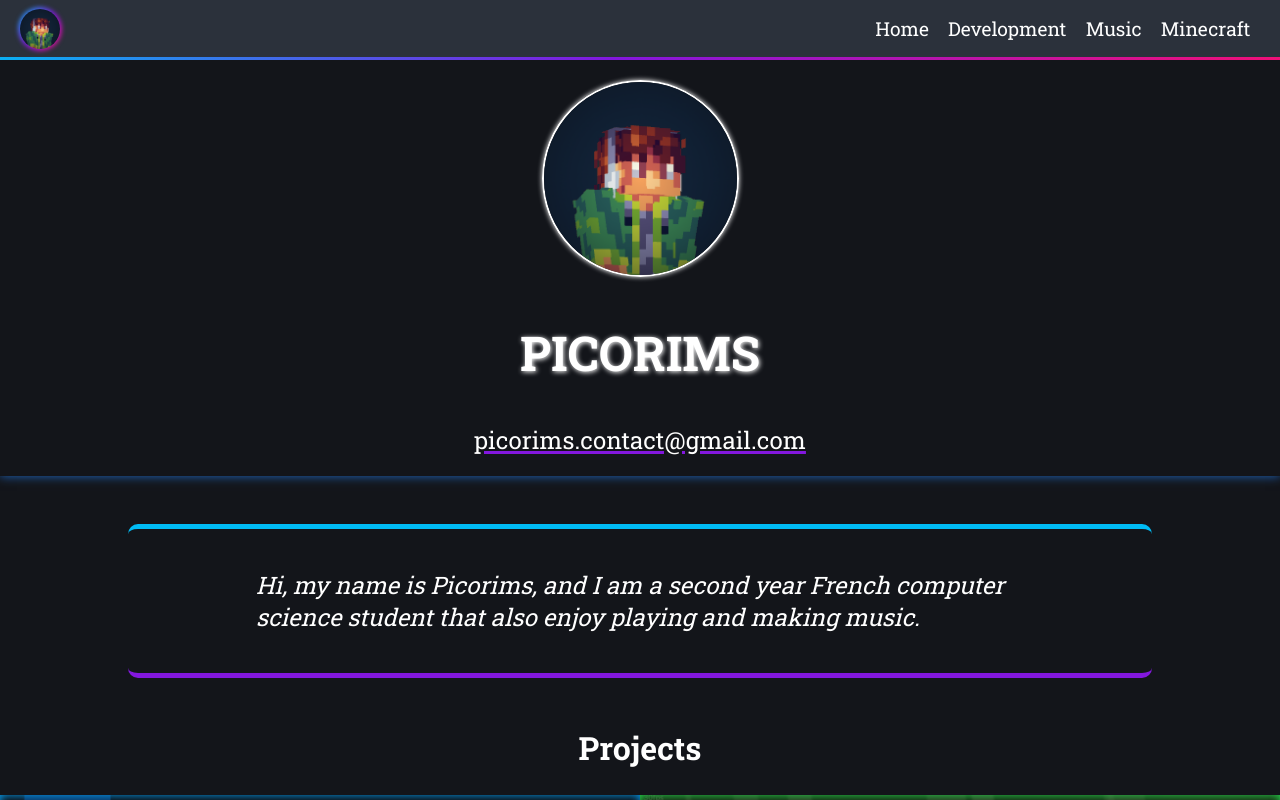
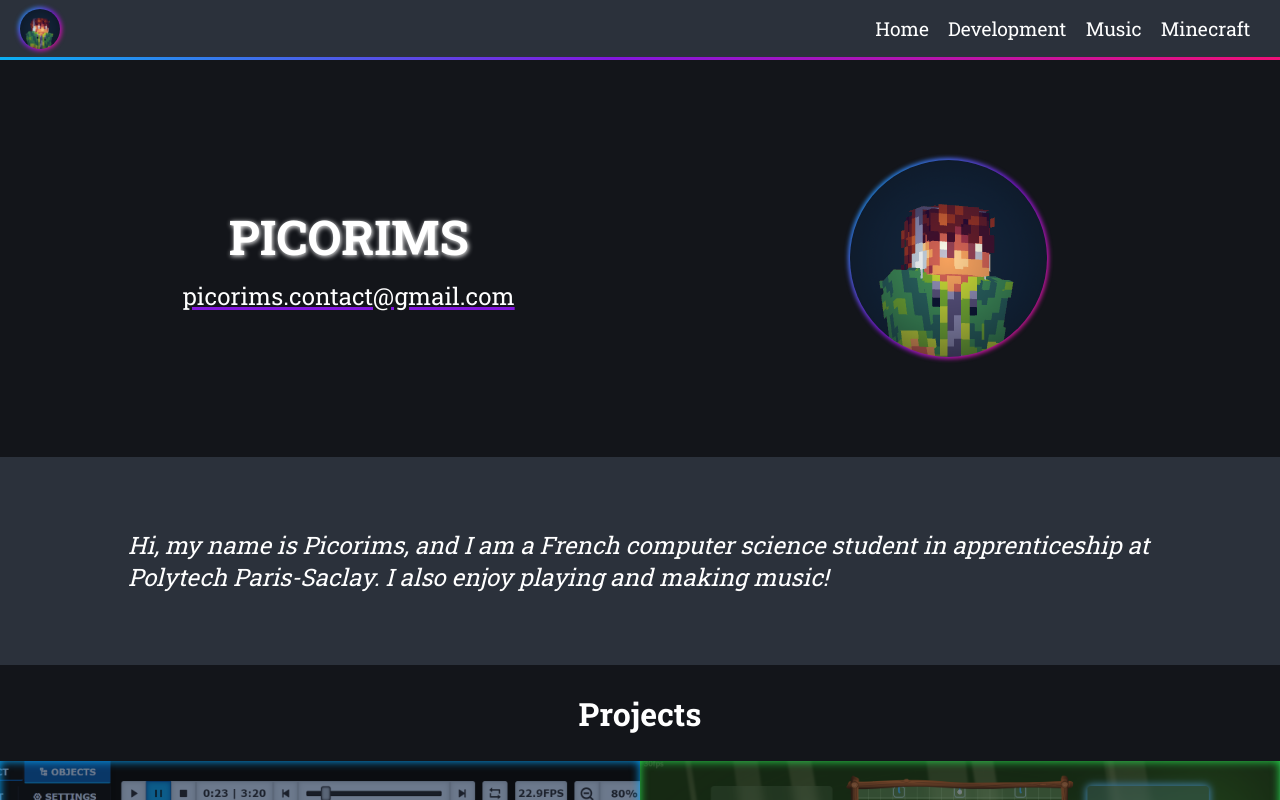
Before and after one commit to Picorims/picorims.github.io, a SvelteKit app: page / in a window 1280 px wide. Shown: the top 800 px of the page. Built offline with nearby package versions, Linux system fonts and the light colour scheme.

Commit message:
improve home page

```diff
--- a/src/routes/+page.svelte
+++ b/src/routes/+page.svelte
@@ -1,13 +1,20 @@
 <section id="banner">
-    <img id="profile_icon" width="197" height="197" src="/assets/profile_icon.png" alt="picorims icon" />
-    <h1 id="title">Picorims</h1>
-    <a id="email" href="mailto:picorims.contact@gmail.com">picorims.contact@gmail.com</a>
+    <div>
+        <h1 id="title">Picorims</h1>
+        <a id="email" href="mailto:picorims.contact@gmail.com">picorims.contact@gmail.com</a>
+    </div>
+    <div class="banner-right">
+        <div id="profile-icon">
+            <img width="197" height="197" src="/assets/profile_icon.png" alt="picorims icon" />
+        </div>
+    </div>
 </section>
 
 <section id="presentation">
     <p>
-        Hi, my name is Picorims, and I am a second year French computer science student
-        that also enjoy playing and making music.
+        Hi, my name is Picorims, and I am a French computer science student
+        in apprenticeship at Polytech Paris-Saclay.
+        I also enjoy playing and making music!
     </p>
 </section>
 
@@ -47,3 +54,75 @@
         </div>
     </div>
 </section>
+
+<style>
+    #banner {
+        width: 100%;
+        padding: 50px;
+        display: flex;
+        flex-wrap: wrap;
+        align-items: center;
+        justify-content: center;
+
+        text-align: center;
+        color: white;
+    }
+    #banner > div {
+        flex: 1 1 auto;
+    }
+
+    div.banner-right {
+        display: flex;
+        align-items: center;
+        justify-content: center;
+        padding: 50px;
+    }
+    #profile-icon {
+        position: relative;
+        margin-left: 20px;
+        --logo-size: 197px;
+        width: var(--logo-size);
+        height: var(--logo-size);
+    }
+    #profile-icon > img {
+        width: var(--logo-size);
+        height: var(--logo-size);
+        border-radius: var(--logo-size);
+    }
+    #profile-icon::after {
+        --shadow-size: calc(var(--logo-size) + 4px);
+        position: absolute;
+        top: -2px;
+        left: -2px;
+        content: "";
+        z-index: -1;
+        width: var(--shadow-size);
+        height: var(--shadow-size);
+        border-radius: var(--shadow-size);
+        background: var(--main-blue);
+        background: var(--linear-gradient);
+        filter: blur(2px);
+        transition: 0.1s;
+    }
+
+    #title {
+        font-size: 3rem;
+        margin-top: 0;
+        margin-bottom: 0.25em;
+        text-transform: uppercase;
+        text-shadow: 1px 1px 5px white;
+    }
+
+    #email {
+        font-size: 1.5rem;
+    }
+
+
+
+    #presentation {
+        padding: 3rem 10%;
+        font-size: 1.5rem;
+        font-style: italic;
+        background-color: var(--black-contrast);
+    }
+</style>
--- a/static/style.css
+++ b/static/style.css
@@ -52,37 +52,6 @@ a.button:hover {
 
 
 
-#banner {
-    width: 100%;
-    padding: 20px;
-
-    text-align: center;
-    color: white;
-
-    /* background: rgb(0,188,245); */
-    /* background: var(--linear-gradient);  */
-    box-shadow: 0 0 10px var(--blue-shadow);
-}
-
-#profile_icon {
-    width: 20%;
-    height: auto;
-    min-width: 100px;
-    max-width: 197px;
-    border-radius: 50%;
-    border: 2px solid white;
-    box-shadow: 0 0 5px white;
-}
-
-#title {
-    font-size: 3rem;
-    text-transform: uppercase;
-    text-shadow: 1px 1px 5px white;
-}
-
-#email {
-    font-size: 1.5rem;
-}
 
 
 
@@ -99,15 +68,6 @@ h3 {
 
 
 
-#presentation {
-    margin: 3rem 10%;
-    padding: 1rem 10%;
-    font-size: 1.5rem;
-    font-style: italic;
-    border-top: 5px solid var(--main-blue);
-    border-bottom: 5px solid var(--main-purple);
-    border-radius: 10px;
-}
 
 #projects {
     display: flex;
```
